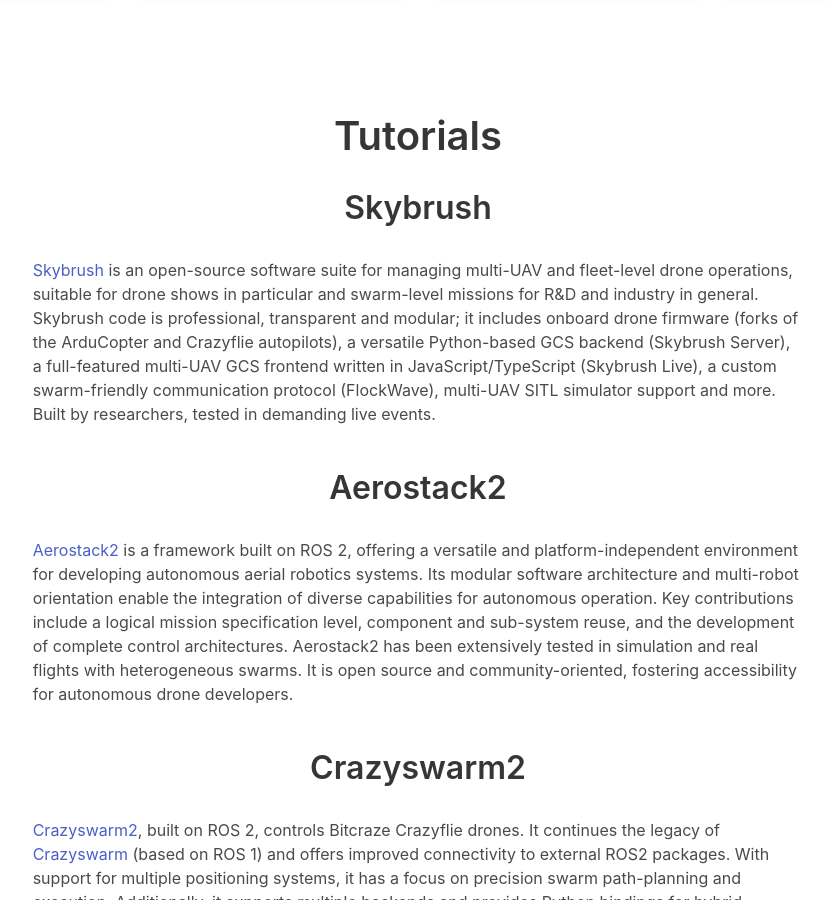
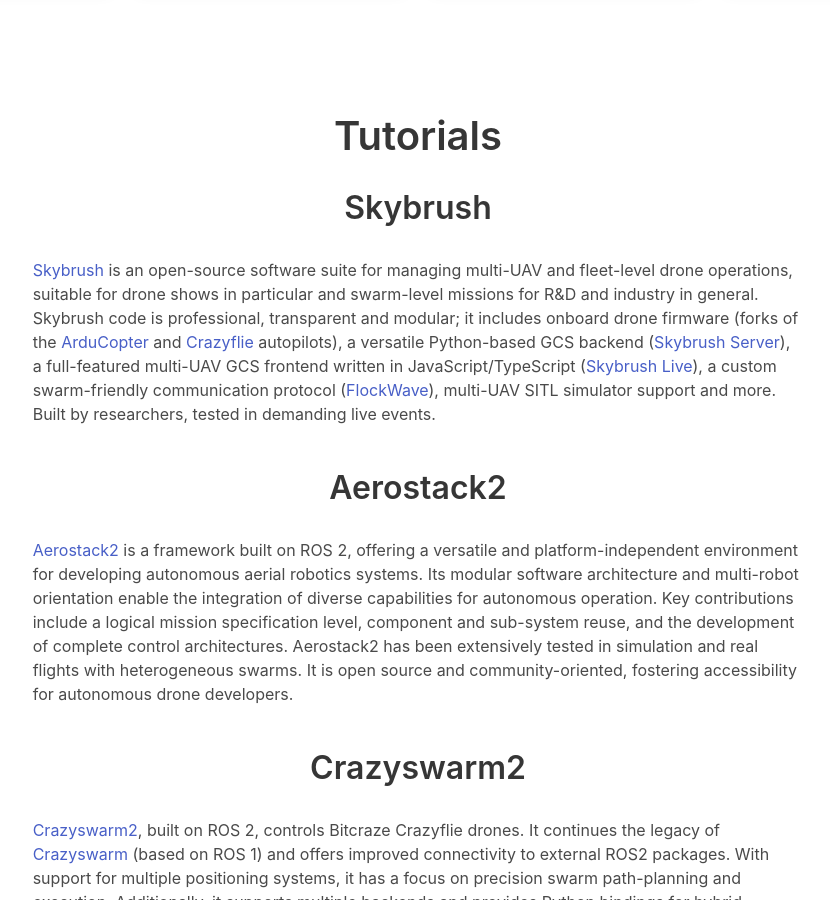
Before and after one commit to IMRCLab/workshop-aerial-swarms-rss2024, a Jekyll site: the page built from index.html, in a window 1280 px wide and 900 px high, scrolled down 1806 px. Shown: the whole window, without its empty margins (222-1052 px from the left). Built offline with Jekyll 4.4.1, drawn with Linux system fonts in a browser that asks for light colours; some of the changed lines change nothing that is shown.

Commit message:
update hyperlinks

```diff
--- a/index.html
+++ b/index.html
@@ -342,7 +342,7 @@
   </div>
   <div class="columns is-centered">
     <div class="column is-8-desktop">
-      <a href=https://skybrush.io>Skybrush</a> is an open-source software suite for managing multi-UAV and fleet-level drone operations, suitable for drone shows in particular and swarm-level missions for R&D and industry in general. Skybrush code is professional, transparent and modular; it includes onboard drone firmware (forks of the ArduCopter and Crazyflie autopilots), a versatile Python-based GCS backend (Skybrush Server), a full-featured multi-UAV GCS frontend written in JavaScript/TypeScript (Skybrush Live), a custom swarm-friendly communication protocol (FlockWave), multi-UAV SITL simulator support and more. Built by researchers, tested in demanding live events.
+      <a href=https://skybrush.io>Skybrush</a> is an open-source software suite for managing multi-UAV and fleet-level drone operations, suitable for drone shows in particular and swarm-level missions for R&D and industry in general. Skybrush code is professional, transparent and modular; it includes onboard drone firmware (forks of the <a href="https://github.com/skybrush-io/ardupilot">ArduCopter</a> and <a href="https://github.com/skybrush-io/crazyflie-firmware">Crazyflie</a> autopilots), a versatile Python-based GCS backend (<a href="https://skybrush.io/modules/server/">Skybrush Server</a>), a full-featured multi-UAV GCS frontend written in JavaScript/TypeScript (<a href="https://skybrush.io/modules/live/">Skybrush Live</a>), a custom swarm-friendly communication protocol (<a href="https://doc.collmot.com/public/skybrush-protocol-spec/latest/index.html">FlockWave</a>), multi-UAV SITL simulator support and more. Built by researchers, tested in demanding live events.
     </div>
   </div>
 
```
